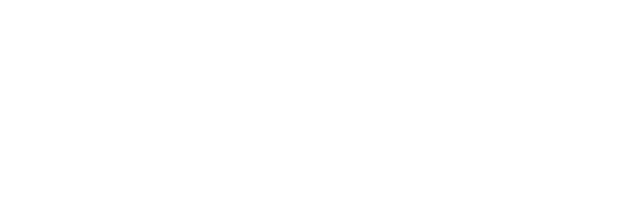
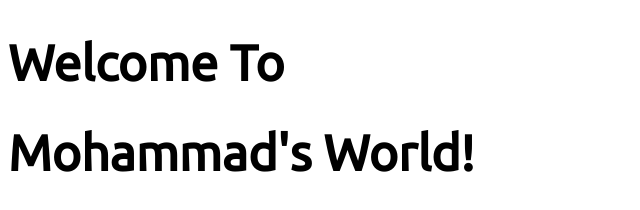
Before and after one commit to mwahiduzzaman/developer-portfolio, a plain HTML site: page index.html in a window 1280 px wide. Shown: the whole page, without its empty margins (0-640 px from the left). Drawn offline with Linux system fonts and the light colour scheme.

Commit message:
fonts added

```diff
--- a/index.html
+++ b/index.html
@@ -5,9 +5,13 @@
     <meta http-equiv="X-UA-Compatible" content="IE=edge">
     <meta name="viewport" content="width=device-width, initial-scale=1.0">
     <title>Mohammad portfolio</title>
+    <link rel="preconnect" href="https://fonts.googleapis.com">
+<link rel="preconnect" href="https://fonts.gstatic.com" crossorigin>
+<link href="https://fonts.googleapis.com/css2?family=Montserrat:wght@400;900&family=Poppins:wght@300&family=Ubuntu&display=swap" rel="stylesheet">
     <link rel="stylesheet" href="style.css">
 </head>
 <body>
-
+    <h1>Welcome To</h1>
+    <h1>Mohammad's World!</h1>
 </body>
 </html>
--- a/style.css
+++ b/style.css
@@ -0,0 +1,8 @@
+body{
+    font-family: 'Montserrat', sans-serif;
+font-family: 'Poppins', sans-serif;
+font-family: 'Ubuntu', sans-serif;
+}
+h1{
+    font-size: 50px;
+}
```
Also changed, not shown: images/dream-bg.png (added), images/exp-bg.png (added), images/jhankar.png (added), images/jhankar2.png (added), images/mohammad-bg.png (added), images/mohammad-with-bg.png (added), images/mohammad-with-bg1.png (added), images/my-bg.png (added), images/my-bg2.png (added), images/top-banner.png (added), showOff/relax.jpg (added), 7 other files.
